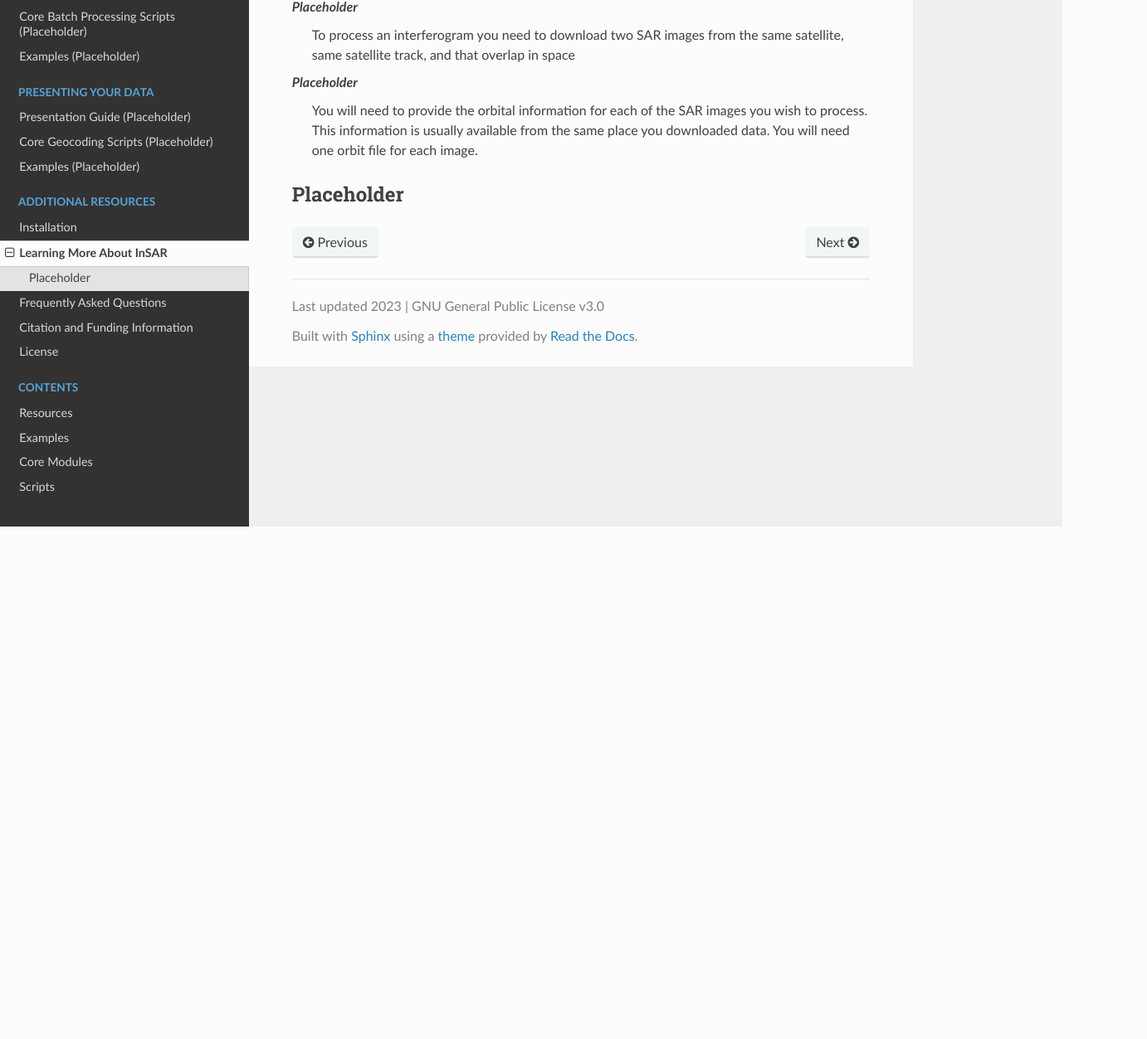
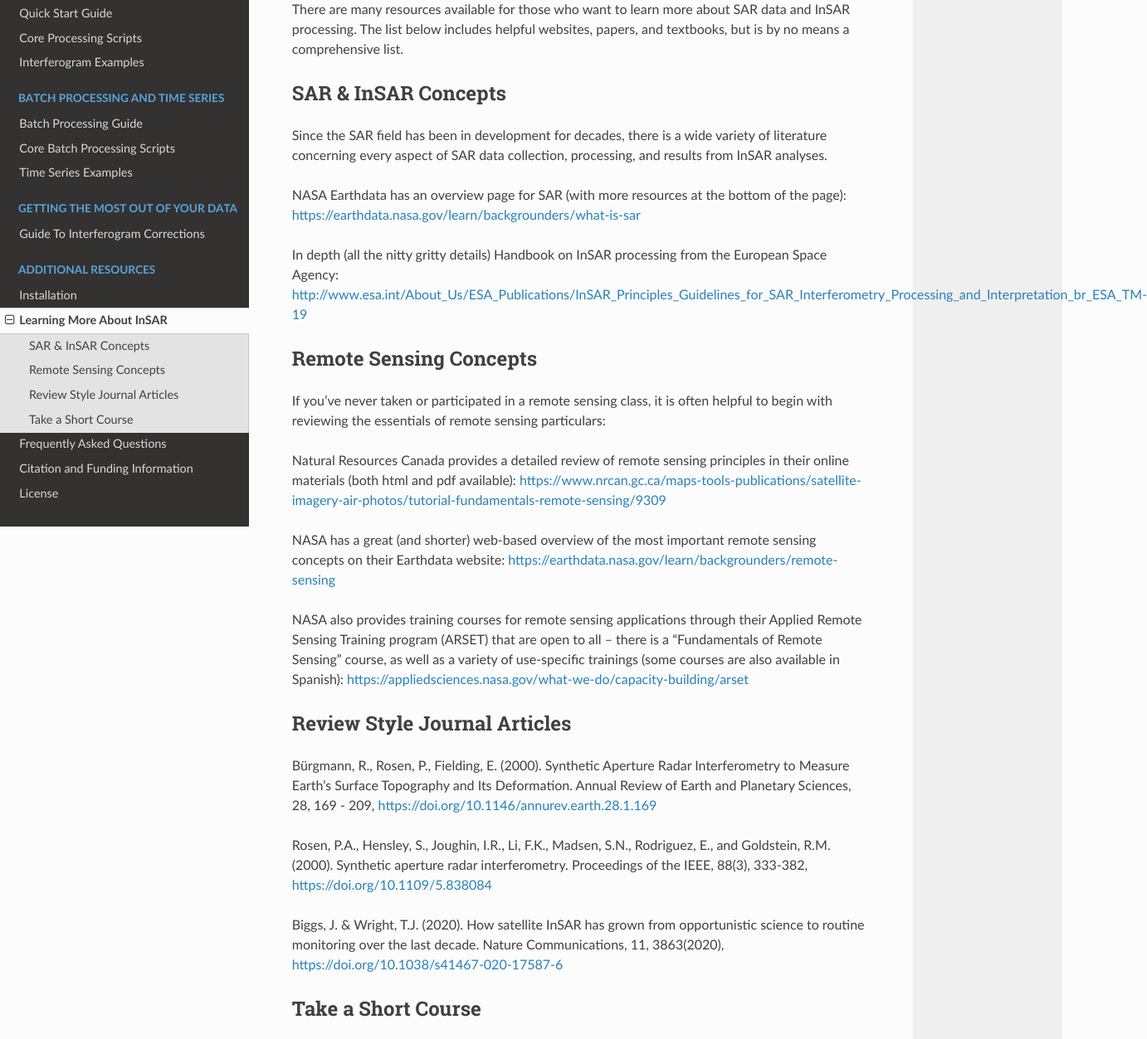
Before and after one commit to gmtsar/documentation, a plain HTML site: page docs/Learning_More_About_InSAR.html in a window 1280 px wide. Shown: the part 165-1418 px from the top of the page at 83% size, 1382 px wide, since content can reach past the window. Before the commit the page ends 800 px from the top, so only its background shows below. Drawn offline with Linux system fonts and the light colour scheme.

Commit message:
Adding more info

```diff
--- a/docs/Learning_More_About_InSAR.html
+++ b/docs/Learning_More_About_InSAR.html
@@ -23,7 +23,7 @@
     <link rel="index" title="Index" href="genindex.html" />
     <link rel="search" title="Search" href="search.html" />
     <link rel="next" title="Frequently Asked Questions" href="Frequently_Asked_Questions.html" />
-    <link rel="prev" title="Installation" href="Installation.html" />
+    <link rel="prev" title="Guide To Interferogram Corrections" href="Guide_To_Interferogram_Corrections.html" />
 </head>
 
 <body class="wy-body-for-nav">
@@ -43,27 +43,29 @@
         </div><div class="wy-menu wy-menu-vertical" data-spy="affix" role="navigation" aria-label="Navigation menu">
               <p class="caption" role="heading"><span class="caption-text">Processing An Interferogram</span></p>
 <ul>
-<li class="toctree-l1"><a class="reference external" href="https://topex.ucsd.edu/gmtsar/tar/sentinel_time_series_5.pdf">Quick Start Guide (Placeholder)</a></li>
-<li class="toctree-l1"><a class="reference external" href="https://topex.ucsd.edu/gmtsar/tar/sentinel_time_series_5.pdf">Core Scripts (Placeholder)</a></li>
-<li class="toctree-l1"><a class="reference external" href="https://topex.ucsd.edu/gmtsar/tar/sentinel_time_series_5.pdf">Examples (Placeholder)</a></li>
+<li class="toctree-l1"><a class="reference internal" href="Installation.html">Installation</a></li>
+<li class="toctree-l1"><a class="reference internal" href="Quick_Start_Guide.html">Quick Start Guide</a></li>
+<li class="toctree-l1"><a class="reference internal" href="Core_Processing_Scripts.html">Core Processing Scripts</a></li>
+<li class="toctree-l1"><a class="reference internal" href="Interferogram_Examples.html">Interferogram Examples</a></li>
 </ul>
 <p class="caption" role="heading"><span class="caption-text">Batch Processing and Time Series</span></p>
 <ul>
-<li class="toctree-l1"><a class="reference external" href="https://topex.ucsd.edu/gmtsar/tar/sentinel_time_series_5.pdf">Batch Processing Guide (Placeholder)</a></li>
-<li class="toctree-l1"><a class="reference external" href="https://topex.ucsd.edu/gmtsar/tar/sentinel_time_series_5.pdf">Core Batch Processing Scripts (Placeholder)</a></li>
-<li class="toctree-l1"><a class="reference external" href="https://topex.ucsd.edu/gmtsar/tar/sentinel_time_series_5.pdf">Examples (Placeholder)</a></li>
+<li class="toctree-l1"><a class="reference internal" href="Batch_Processing_Guide.html">Batch Processing Guide</a></li>
+<li class="toctree-l1"><a class="reference internal" href="Core_Batch_Processing_Scripts.html">Core Batch Processing Scripts</a></li>
+<li class="toctree-l1"><a class="reference internal" href="Time_Series_Examples.html">Time Series Examples</a></li>
 </ul>
-<p class="caption" role="heading"><span class="caption-text">Presenting Your Data</span></p>
+<p class="caption" role="heading"><span class="caption-text">Getting the Most Out of Your Data</span></p>
 <ul>
-<li class="toctree-l1"><a class="reference external" href="https://topex.ucsd.edu/gmtsar/tar/sentinel_time_series_5.pdf">Presentation Guide (Placeholder)</a></li>
-<li class="toctree-l1"><a class="reference external" href="https://topex.ucsd.edu/gmtsar/tar/sentinel_time_series_5.pdf">Core Geocoding Scripts (Placeholder)</a></li>
-<li class="toctree-l1"><a class="reference external" href="https://topex.ucsd.edu/gmtsar/tar/sentinel_time_series_5.pdf">Examples (Placeholder)</a></li>
+<li class="toctree-l1"><a class="reference internal" href="Guide_To_Interferogram_Corrections.html">Guide To Interferogram Corrections</a></li>
 </ul>
 <p class="caption" role="heading"><span class="caption-text">Additional Resources</span></p>
 <ul class="current">
 <li class="toctree-l1"><a class="reference internal" href="Installation.html">Installation</a></li>
 <li class="toctree-l1 current"><a class="current reference internal" href="#">Learning More About InSAR</a><ul>
-<li class="toctree-l2"><a class="reference internal" href="#placeholder">Placeholder</a></li>
+<li class="toctree-l2"><a class="reference internal" href="#sar-insar-concepts">SAR &amp; InSAR Concepts</a></li>
+<li class="toctree-l2"><a class="reference internal" href="#remote-sensing-concepts">Remote Sensing Concepts</a></li>
+<li class="toctree-l2"><a class="reference internal" href="#review-style-journal-articles">Review Style Journal Articles</a></li>
+<li class="toctree-l2"><a class="reference internal" href="#take-a-short-course">Take a Short Course</a></li>
 </ul>
 </li>
 <li class="toctree-l1"><a class="reference internal" href="Frequently_Asked_Questions.html">Frequently Asked Questions</a></li>
@@ -74,8 +76,10 @@
 <ul>
 <li class="toctree-l1"><a class="reference internal" href="modules.html">Resources</a></li>
 <li class="toctree-l1"><a class="reference internal" href="modules.html#examples">Examples</a></li>
-<li class="toctree-l1"><a class="reference internal" href="modules.html#core-modules">Core Modules</a></li>
-<li class="toctree-l1"><a class="reference internal" href="modules.html#scripts">Scripts</a></li>
+<li class="toctree-l1"><a class="reference internal" href="modules.html#core-processing-scripts">Core Processing Scripts</a></li>
+<li class="toctree-l1"><a class="reference internal" href="modules.html#core-batch-processing-scripts">Core Batch Processing Scripts</a></li>
+<li class="toctree-l1"><a class="reference internal" href="modules.html#additional-scripts">Additional Scripts</a></li>
+<li class="toctree-l1"><a class="reference internal" href="modules.html#core-c-modules">Core C Modules</a></li>
 </ul>
 
         </div>
@@ -104,17 +108,52 @@
 
   <section id="learning-more-about-insar">
 <span id="index-0"></span><h1>Learning More About InSAR<a class="headerlink" href="#learning-more-about-insar" title="Permalink to this headline"></a></h1>
-<dl class="simple">
-<dt><em>Placeholder</em></dt><dd><p>To process an interferogram you need to download two SAR images from the
-same satellite, same satellite track, and that overlap in space</p>
-</dd>
-<dt><em>Placeholder</em></dt><dd><p>You will need to provide the orbital information for each of the SAR images
-you wish to process. This information is usually available from the same place
-you downloaded data. You will need one orbit file for each image.</p>
-</dd>
-</dl>
-<section id="placeholder">
-<h2>Placeholder<a class="headerlink" href="#placeholder" title="Permalink to this headline"></a></h2>
+<p>There are many resources available for those who want to learn more about
+SAR data and InSAR processing. The list below includes helpful websites,
+papers, and textbooks, but is by no means a comprehensive list.</p>
+<section id="sar-insar-concepts">
+<h2>SAR &amp; InSAR Concepts<a class="headerlink" href="#sar-insar-concepts" title="Permalink to this headline"></a></h2>
+<p>Since the SAR field has been in development for decades, there is a wide variety
+of literature concerning every aspect of SAR data collection, processing, and
+results from InSAR analyses.</p>
+<p>NASA Earthdata has an overview page for SAR (with more resources at the bottom of the page):
+<a class="reference external" href="https://earthdata.nasa.gov/learn/backgrounders/what-is-sar">https://earthdata.nasa.gov/learn/backgrounders/what-is-sar</a></p>
+<p>In depth (all the nitty gritty details) Handbook on InSAR processing from the European Space Agency:
+<a class="reference external" href="http://www.esa.int/About_Us/ESA_Publications/InSAR_Principles_Guidelines_for_SAR_Interferometry_Processing_and_Interpretation_br_ESA_TM-19">http://www.esa.int/About_Us/ESA_Publications/InSAR_Principles_Guidelines_for_SAR_Interferometry_Processing_and_Interpretation_br_ESA_TM-19</a></p>
+</section>
+<section id="remote-sensing-concepts">
+<h2>Remote Sensing Concepts<a class="headerlink" href="#remote-sensing-concepts" title="Permalink to this headline"></a></h2>
+<p>If you’ve never taken or participated in a remote sensing class, it is often helpful
+to begin with reviewing the essentials of remote sensing particulars:</p>
+<p>Natural Resources Canada provides a detailed review of remote sensing principles
+in their online materials (both html and pdf available):
+<a class="reference external" href="https://www.nrcan.gc.ca/maps-tools-publications/satellite-imagery-air-photos/tutorial-fundamentals-remote-sensing/9309">https://www.nrcan.gc.ca/maps-tools-publications/satellite-imagery-air-photos/tutorial-fundamentals-remote-sensing/9309</a></p>
+<p>NASA has a great (and shorter) web-based overview of the most important remote sensing
+concepts on their Earthdata website:
+<a class="reference external" href="https://earthdata.nasa.gov/learn/backgrounders/remote-sensing">https://earthdata.nasa.gov/learn/backgrounders/remote-sensing</a></p>
+<p>NASA also provides training courses for remote sensing applications through their
+Applied Remote Sensing Training program (ARSET) that are open to all – there is a
+“Fundamentals of Remote Sensing” course, as well as a variety of use-specific trainings
+(some courses are also available in Spanish):
+<a class="reference external" href="https://appliedsciences.nasa.gov/what-we-do/capacity-building/arset">https://appliedsciences.nasa.gov/what-we-do/capacity-building/arset</a></p>
+</section>
+<section id="review-style-journal-articles">
+<h2>Review Style Journal Articles<a class="headerlink" href="#review-style-journal-articles" title="Permalink to this headline"></a></h2>
+<p>Bürgmann, R., Rosen, P., Fielding, E. (2000). Synthetic Aperture Radar Interferometry
+to Measure Earth’s Surface Topography and Its Deformation. Annual Review of Earth and
+Planetary Sciences, 28, 169 - 209, <a class="reference external" href="https://doi.org/10.1146/annurev.earth.28.1.169">https://doi.org/10.1146/annurev.earth.28.1.169</a></p>
+<p>Rosen, P.A., Hensley, S., Joughin, I.R., Li, F.K., Madsen, S.N., Rodriguez, E., and
+Goldstein, R.M. (2000). Synthetic aperture radar interferometry. Proceedings of the
+IEEE, 88(3), 333-382, <a class="reference external" href="https://doi.org/10.1109/5.838084">https://doi.org/10.1109/5.838084</a></p>
+<p>Biggs, J. &amp; Wright, T.J. (2020). How satellite InSAR has grown from opportunistic
+science to routine monitoring over the last decade. Nature Communications, 11,
+3863(2020), <a class="reference external" href="https://doi.org/10.1038/s41467-020-17587-6">https://doi.org/10.1038/s41467-020-17587-6</a></p>
+</section>
+<section id="take-a-short-course">
+<h2>Take a Short Course<a class="headerlink" href="#take-a-short-course" title="Permalink to this headline"></a></h2>
+<p>Interested in learning how to process InSAR data yourself? Check out UNAVCO (now EarthScope
+Consortium | SAGE/GAGE Facilities) short courses for the GMTSAR processing course in order to
+learn to how to use GMTSAR software through group instruction.</p>
 </section>
 </section>
 
@@ -122,7 +161,7 @@ you downloaded data. You will need one orbit file for each image.</p>
            </div>
           </div>
           <footer><div class="rst-footer-buttons" role="navigation" aria-label="Footer">
-        <a href="Installation.html" class="btn btn-neutral float-left" title="Installation" accesskey="p" rel="prev"><span class="fa fa-arrow-circle-left" aria-hidden="true"></span> Previous</a>
+        <a href="Guide_To_Interferogram_Corrections.html" class="btn btn-neutral float-left" title="Guide To Interferogram Corrections" accesskey="p" rel="prev"><span class="fa fa-arrow-circle-left" aria-hidden="true"></span> Previous</a>
         <a href="Frequently_Asked_Questions.html" class="btn btn-neutral float-right" title="Frequently Asked Questions" accesskey="n" rel="next">Next <span class="fa fa-arrow-circle-right" aria-hidden="true"></span></a>
     </div>
 
```
Also changed, not shown: 1 other file.
